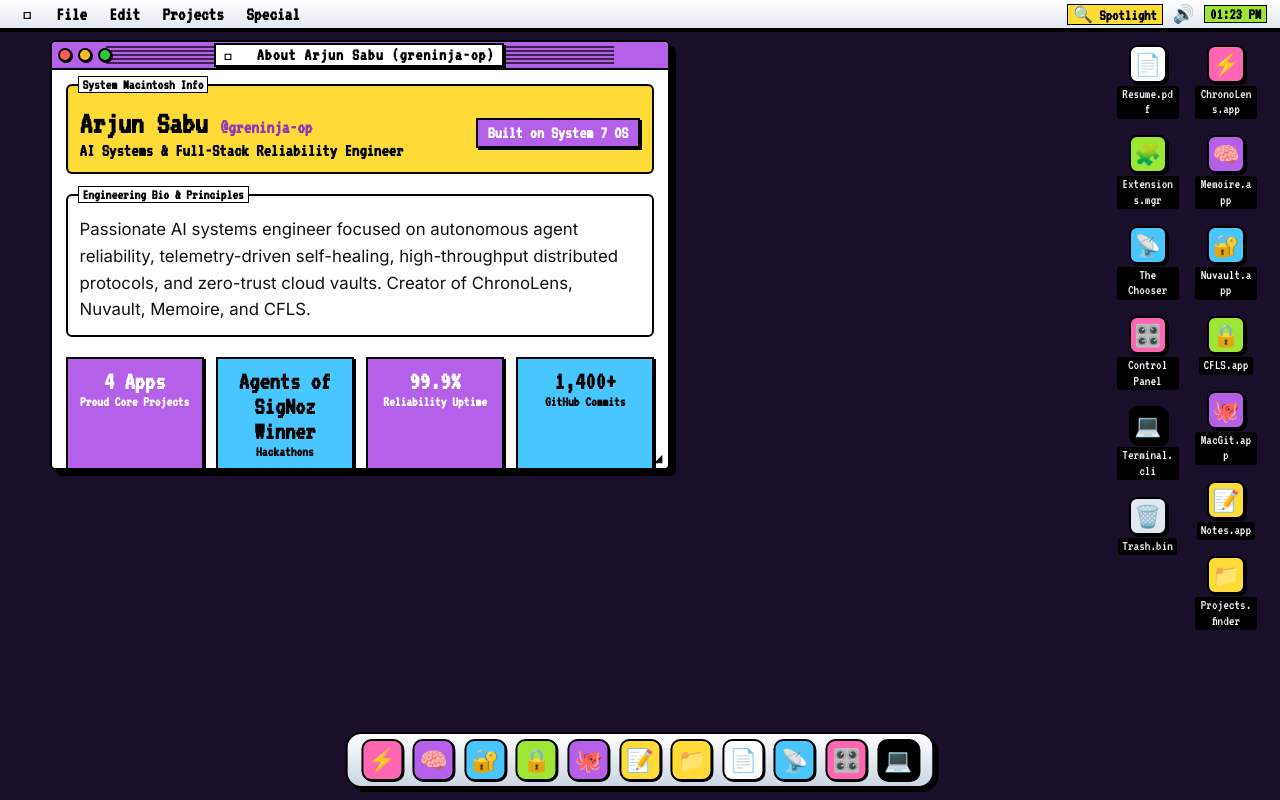
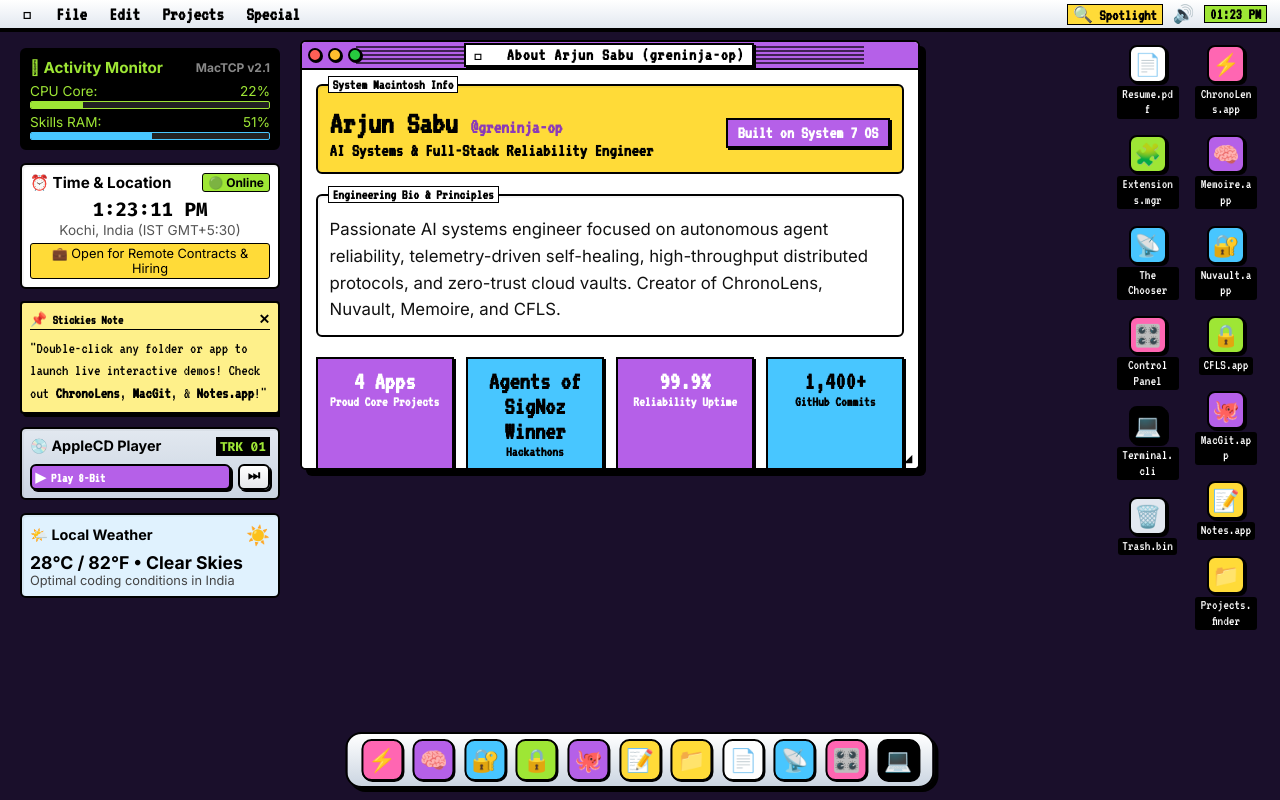
Before and after one commit to greninja-op/my-porfolio, a React (Vite) app: page / in a window 1280 px wide. Built offline with nearby package versions, Linux system fonts and the light colour scheme.

Commit message:
Add curated retro desktop & window widgets (CPU Meter, World Clock, Stickies, AppleCD Player, Weather Gauge)

```diff
--- a/src/App.jsx
+++ b/src/App.jsx
@@ -1,6 +1,7 @@
 import React, { useState, useEffect } from 'react';
 import MacMenuBar from './components/MacMenuBar';
 import DesktopIcons from './components/DesktopIcons';
+import DesktopWidgets from './components/DesktopWidgets';
 import MacWindow from './components/MacWindow';
 import MacControlStrip from './components/MacControlStrip';
 import AboutArjunApp from './components/AboutArjunApp';
@@ -205,6 +206,9 @@ export default function App() {
         onOpenLaunchpad={() => setLaunchpadOpen(true)}
       />
 
+      {/* Retro Desktop Widgets */}
+      <DesktopWidgets playSystemSound={playSystemSound} />
+
       {/* Desktop Icons */}
       <DesktopIcons onOpenApp={handleLaunchApp} onEmptyTrash={handleEmptyTrash} />
 
@@ -220,7 +224,7 @@ export default function App() {
           onClose={() => handleCloseApp('about')}
           onFocus={() => focusWindow('about')}
           zIndex={windowZIndices.about}
-          defaultPos={{ top: 40, left: 50 }}
+          defaultPos={{ top: 40, left: 300 }}
           defaultSize={{ width: 620, height: 430 }}
           icon=""
         >
@@ -236,7 +240,7 @@ export default function App() {
           onClose={() => handleCloseApp('macgit')}
           onFocus={() => focusWindow('macgit')}
           zIndex={windowZIndices.macgit}
-          defaultPos={{ top: 60, left: 140 }}
+          defaultPos={{ top: 60, left: 310 }}
           defaultSize={{ width: 740, height: 490 }}
           icon="🐙"
         >
@@ -252,7 +256,7 @@ export default function App() {
           onClose={() => handleCloseApp('notes')}
           onFocus={() => focusWindow('notes')}
           zIndex={windowZIndices.notes}
-          defaultPos={{ top: 75, left: 180 }}
+          defaultPos={{ top: 75, left: 320 }}
           defaultSize={{ width: 720, height: 470 }}
           icon="📝"
         >
--- /dev/null
+++ b/src/components/DesktopWidgets.jsx
@@ -0,0 +1,147 @@
+import React, { useState, useEffect } from 'react';
+
+export default function DesktopWidgets({ playSystemSound }) {
+  // Live CPU / Memory Load Simulation
+  const [cpuUsage, setCpuUsage] = useState(24);
+  const [ramUsage, setRamUsage] = useState(48);
+  const [isPlayingCd, setIsPlayingCd] = useState(false);
+  const [cdTrack, setCdTrack] = useState(1);
+  const [timeStr, setTimeStr] = useState('');
+
+  useEffect(() => {
+    const timer = setInterval(() => {
+      setCpuUsage(Math.floor(18 + Math.random() * 25));
+      setRamUsage(Math.floor(42 + Math.random() * 12));
+      setTimeStr(new Date().toLocaleTimeString());
+    }, 1000);
+    return () => clearInterval(timer);
+  }, []);
+
+  const handleCdNext = () => {
+    if (playSystemSound) playSystemSound(900, 0.05);
+    setCdTrack((prev) => (prev % 5) + 1);
+  };
+
+  const handleCdPlayToggle = () => {
+    if (playSystemSound) playSystemSound(700, 0.08);
+    setIsPlayingCd(!isPlayingCd);
+  };
+
+  return (
+    <div
+      style={{
+        position: 'fixed',
+        left: '20px',
+        top: '48px',
+        bottom: '80px',
+        width: '260px',
+        display: 'flex',
+        flexDirection: 'column',
+        gap: '0.8rem',
+        zIndex: 4,
+        pointerEvents: 'auto',
+        maxHeight: 'calc(100vh - 140px)',
+        overflowY: 'auto'
+      }}
+    >
+      {/* 1. Retro CPU / Memory Meter Widget */}
+      <div className="mac-group-box" style={{ background: '#000000', color: 'var(--mac-lime)', padding: '0.5rem' }}>
+        <div style={{ display: 'flex', justifyContent: 'space-between', alignItems: 'center', fontSize: '0.95rem', fontWeight: 'bold' }}>
+          <span> Activity Monitor</span>
+          <span style={{ fontSize: '0.75rem', color: '#888' }}>MacTCP v2.1</span>
+        </div>
+        <div style={{ marginTop: '0.4rem', display: 'flex', flexDirection: 'column', gap: '0.3rem', fontSize: '0.85rem' }}>
+          <div>
+            <div style={{ display: 'flex', justifyContent: 'space-between' }}>
+              <span>CPU Core:</span>
+              <span>{cpuUsage}%</span>
+            </div>
+            <div style={{ height: '8px', background: '#222', border: '1px solid var(--mac-lime)', borderRadius: '2px', overflow: 'hidden', marginTop: '2px' }}>
+              <div style={{ width: `${cpuUsage}%`, height: '100%', background: 'var(--mac-lime)' }} />
+            </div>
+          </div>
+          <div>
+            <div style={{ display: 'flex', justifyContent: 'space-between' }}>
+              <span>Skills RAM:</span>
+              <span>{ramUsage}%</span>
+            </div>
+            <div style={{ height: '8px', background: '#222', border: '1px solid var(--mac-cyan)', borderRadius: '2px', overflow: 'hidden', marginTop: '2px' }}>
+              <div style={{ width: `${ramUsage}%`, height: '100%', background: 'var(--mac-cyan)' }} />
+            </div>
+          </div>
+        </div>
+      </div>
+
+      {/* 2. World Clock & Timezone Gauge Widget */}
+      <div className="mac-group-box" style={{ background: '#ffffff', padding: '0.5rem' }}>
+        <div style={{ display: 'flex', justifyContent: 'space-between', alignItems: 'center', fontWeight: 'bold', fontSize: '0.95rem' }}>
+          <span>⏰ Time & Location</span>
+          <span style={{ fontSize: '0.75rem', background: 'var(--mac-lime)', color: '#000', padding: '1px 5px', borderRadius: '3px', border: '1px solid #000' }}>
+            🟢 Online
+          </span>
+        </div>
+        <div style={{ marginTop: '0.3rem', fontSize: '1.2rem', fontFamily: 'var(--font-mono)', fontWeight: 'bold', textAlign: 'center' }}>
+          {timeStr || '08:00:00 PM'}
+        </div>
+        <div style={{ fontSize: '0.85rem', color: '#555', textAlign: 'center' }}>
+          Kochi, India (IST GMT+5:30)
+        </div>
+        <div style={{ marginTop: '0.3rem', fontSize: '0.8rem', textAlign: 'center', background: 'var(--mac-yellow)', border: '1px solid #000', padding: '2px', borderRadius: '3px' }}>
+          💼 Open for Remote Contracts & Hiring
+        </div>
+      </div>
+
+      {/* 3. "Stickies" Post-It Notes */}
+      <div
+        style={{
+          background: '#fef08a',
+          border: '2px solid #000',
+          boxShadow: '3px 3px 0px #000',
+          borderRadius: '4px',
+          padding: '0.5rem',
+          fontFamily: 'var(--font-mac-title)'
+        }}
+      >
+        <div style={{ display: 'flex', justifyContent: 'space-between', borderBottom: '1px solid #000', paddingBottom: '2px', fontSize: '0.85rem', fontWeight: 'bold' }}>
+          <span>📌 Stickies Note</span>
+          <span>✕</span>
+        </div>
+        <p style={{ fontSize: '1rem', marginTop: '0.4rem', lineHeight: 1.4, color: '#000' }}>
+          "Double-click any folder or app to launch live interactive demos! Check out <strong>ChronoLens</strong>, <strong>MacGit</strong>, & <strong>Notes.app</strong>!"
+        </p>
+      </div>
+
+      {/* 4. AppleCD Audio Player Widget */}
+      <div className="mac-group-box" style={{ background: 'linear-gradient(180deg, #e2e8f0 0%, #cbd5e1 100%)', padding: '0.5rem' }}>
+        <div style={{ display: 'flex', justifyContent: 'space-between', alignItems: 'center', fontSize: '0.9rem', fontWeight: 'bold' }}>
+          <span>💿 AppleCD Player</span>
+          <span style={{ fontFamily: 'var(--font-mono)', fontSize: '0.8rem', background: '#000', color: 'var(--mac-lime)', padding: '1px 4px' }}>
+            TRK 0{cdTrack}
+          </span>
+        </div>
+        <div style={{ display: 'flex', gap: '0.4rem', marginTop: '0.5rem' }}>
+          <button onClick={handleCdPlayToggle} className="mac-btn mac-btn-purple" style={{ flex: 1, padding: '0.2rem', fontSize: '0.85rem' }}>
+            {isPlayingCd ? '⏸ Pause' : '▶ Play 8-Bit'}
+          </button>
+          <button onClick={handleCdNext} className="mac-btn mac-btn-cyan" style={{ padding: '0.2rem 0.5rem', fontSize: '0.85rem' }}>
+            ⏭
+          </button>
+        </div>
+      </div>
+
+      {/* 5. Mini Weather Gauge Widget */}
+      <div className="mac-group-box" style={{ background: '#e0f2fe', padding: '0.5rem' }}>
+        <div style={{ display: 'flex', justifyContent: 'space-between', alignItems: 'center', fontSize: '0.9rem', fontWeight: 'bold' }}>
+          <span>🌤️ Local Weather</span>
+          <span style={{ fontSize: '1.2rem' }}>☀️</span>
+        </div>
+        <div style={{ marginTop: '0.3rem', fontSize: '1.1rem', fontWeight: 'bold' }}>
+          28°C / 82°F • Clear Skies
+        </div>
+        <div style={{ fontSize: '0.8rem', color: '#444' }}>
+          Optimal coding conditions in India
+        </div>
+      </div>
+    </div>
+  );
+}
```
